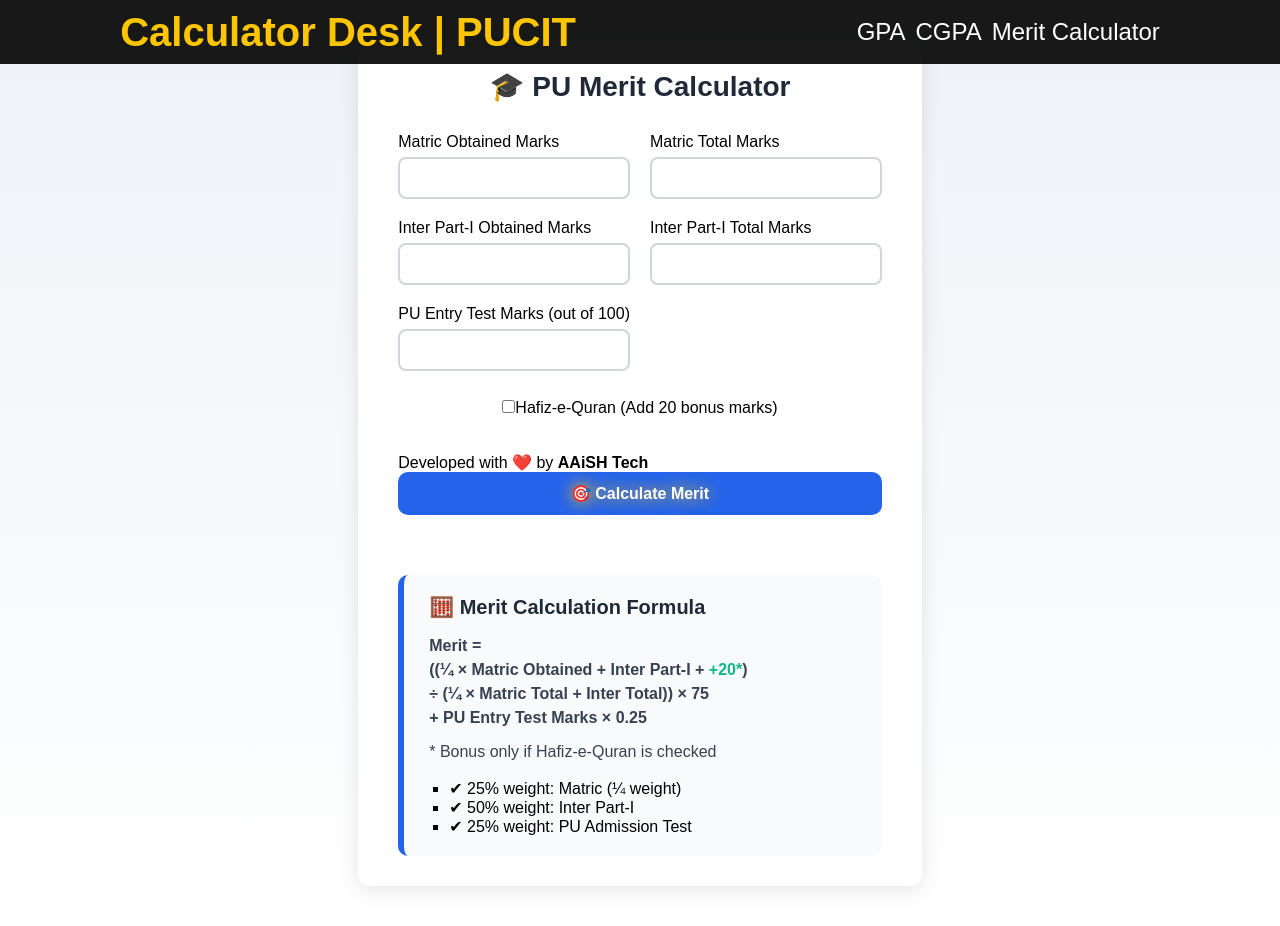
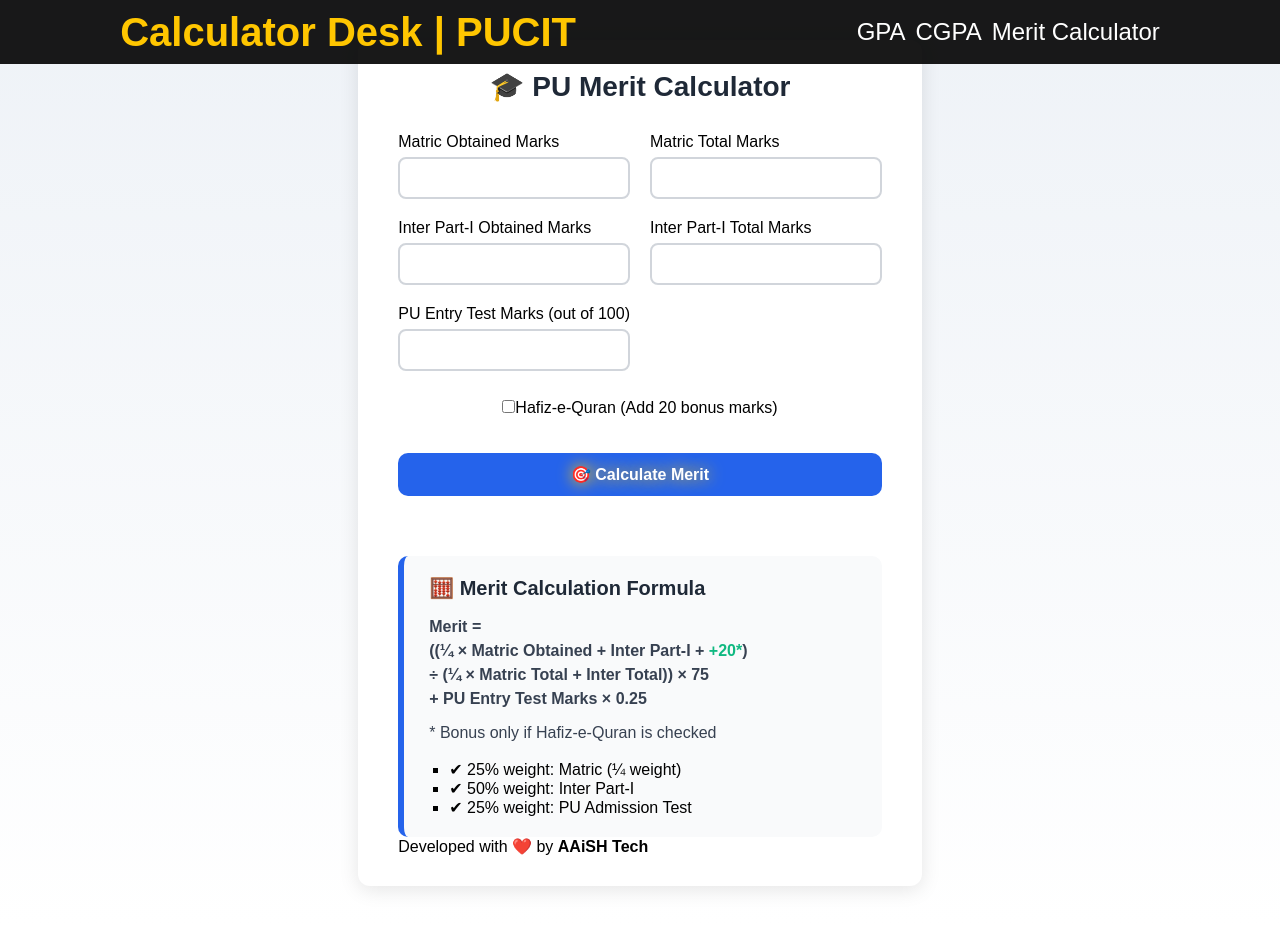
Before and after one commit to aaish376/gpa-calculator, a React (Create React App) app: page /components/merit-cal in a window 1280 px wide. Built offline with nearby package versions, Linux system fonts and the light colour scheme.

Commit message:
merit cal home button

```diff
--- a/src/components/MeritCal.js
+++ b/src/components/MeritCal.js
@@ -91,7 +91,7 @@ function MeritCal() {
           </label>
         </div>
       </div>
-        <div className="sig"> Developed with <span role="img" aria-label="dog">❤️</span> by <span><b>AAiSH Tech</b></span></div>
+
       <button className="calculate-btn" onClick={calculateMerit}>
         🎯 Calculate Merit
       </button>
@@ -120,6 +120,7 @@ function MeritCal() {
           <li>✔ 25% weight: PU Admission Test</li>
         </ul>
       </div>
+      <div className="sig"> Developed with <span role="img" aria-label="dog">❤️</span> by <span><b>AAiSH Tech</b></span></div>
     </div>
   );
 }
```
